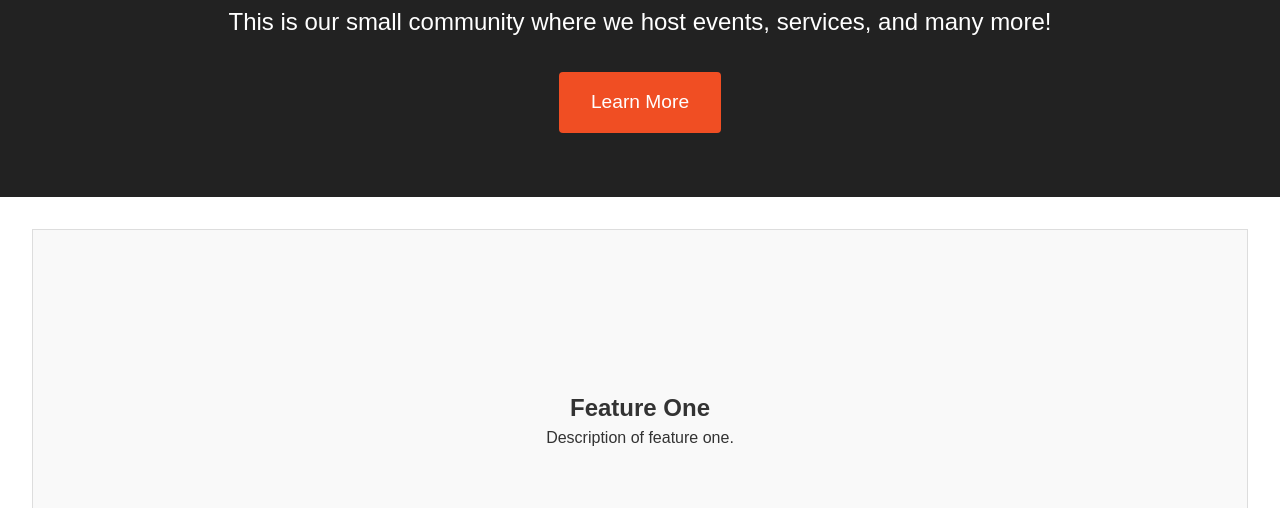
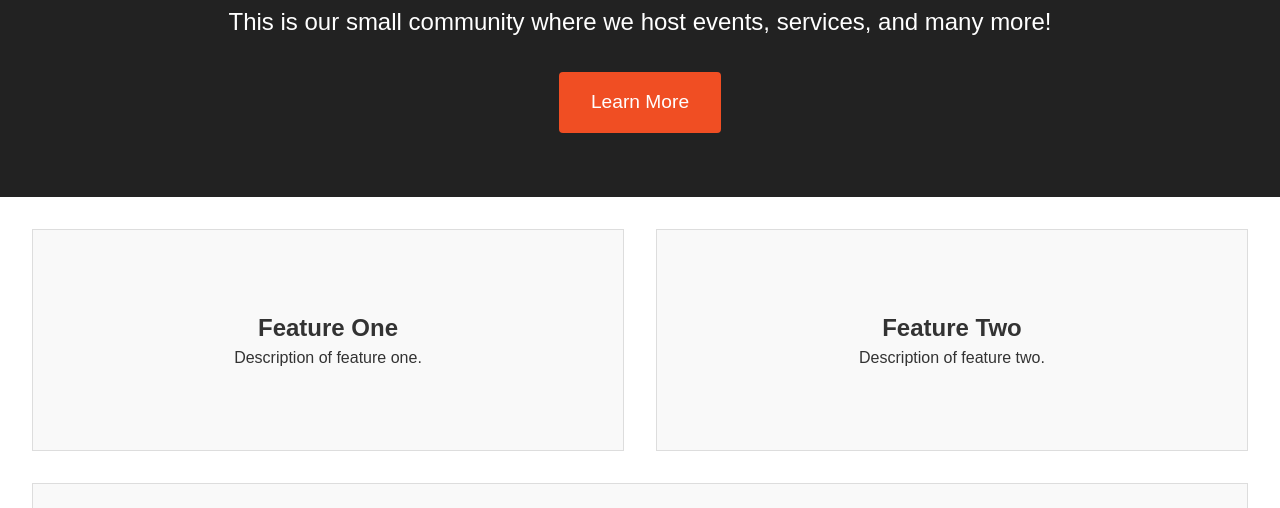
Before and after one commit to matacarlitos2006-wq/matacarlitos2006.github.io, a plain HTML site: page index.html in a window 1280 px wide. Shown: the part 292-800 px from the top of the page. Drawn offline with Linux system fonts and the light colour scheme.

Commit message:
Update style.css

```diff
--- a/css/style.css
+++ b/css/style.css
@@ -54,7 +54,7 @@ body {
 .feature {
   background: #f9f9f9;
   border: 1px solid #ddd;
-  padding: 10rem;
+  padding: 5rem;
   flex: 1 1 300px;
   text-align: center;
 }
```
